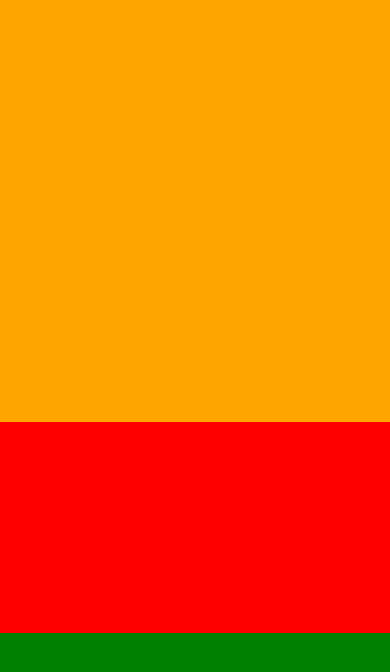
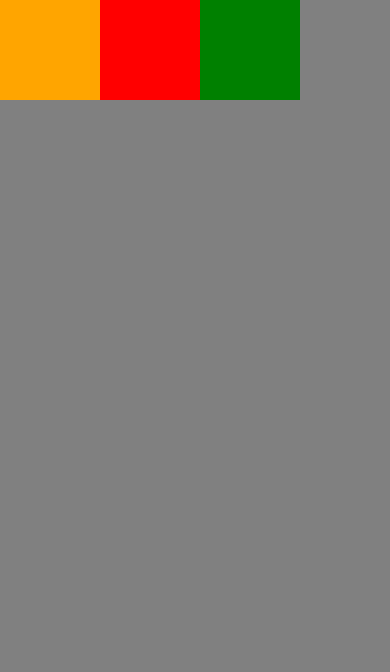
Before and after one commit to sia162/igive, a React Native app: screen / in a window 390 px wide. Shown: the top 672 px of the page. Built offline with nearby package versions, Linux system fonts and the light colour scheme.

Commit message:
b10: flex direction

```diff
--- a/App.js
+++ b/App.js
@@ -3,10 +3,14 @@ import { StyleSheet, SafeAreaView, View } from "react-native";
 
 export default function App() {
   return (
-    <View style={{ backgroundColor: "blue", flex: 1 }}>
-      <View style={{ backgroundColor: "orange", flex: 2 }}></View>
-      <View style={{ backgroundColor: "red", flex: 1 }}></View>
-      <View style={{ backgroundColor: "green", flex: 1 }}></View>
+    <View style={{ backgroundColor: "grey", flex: 1, flexDirection: "row" }}>
+      <View
+        style={{ backgroundColor: "orange", width: 100, height: 100 }}
+      ></View>
+      <View style={{ backgroundColor: "red", width: 100, height: 100 }}></View>
+      <View
+        style={{ backgroundColor: "green", width: 100, height: 100 }}
+      ></View>
     </View>
   );
 }
```
